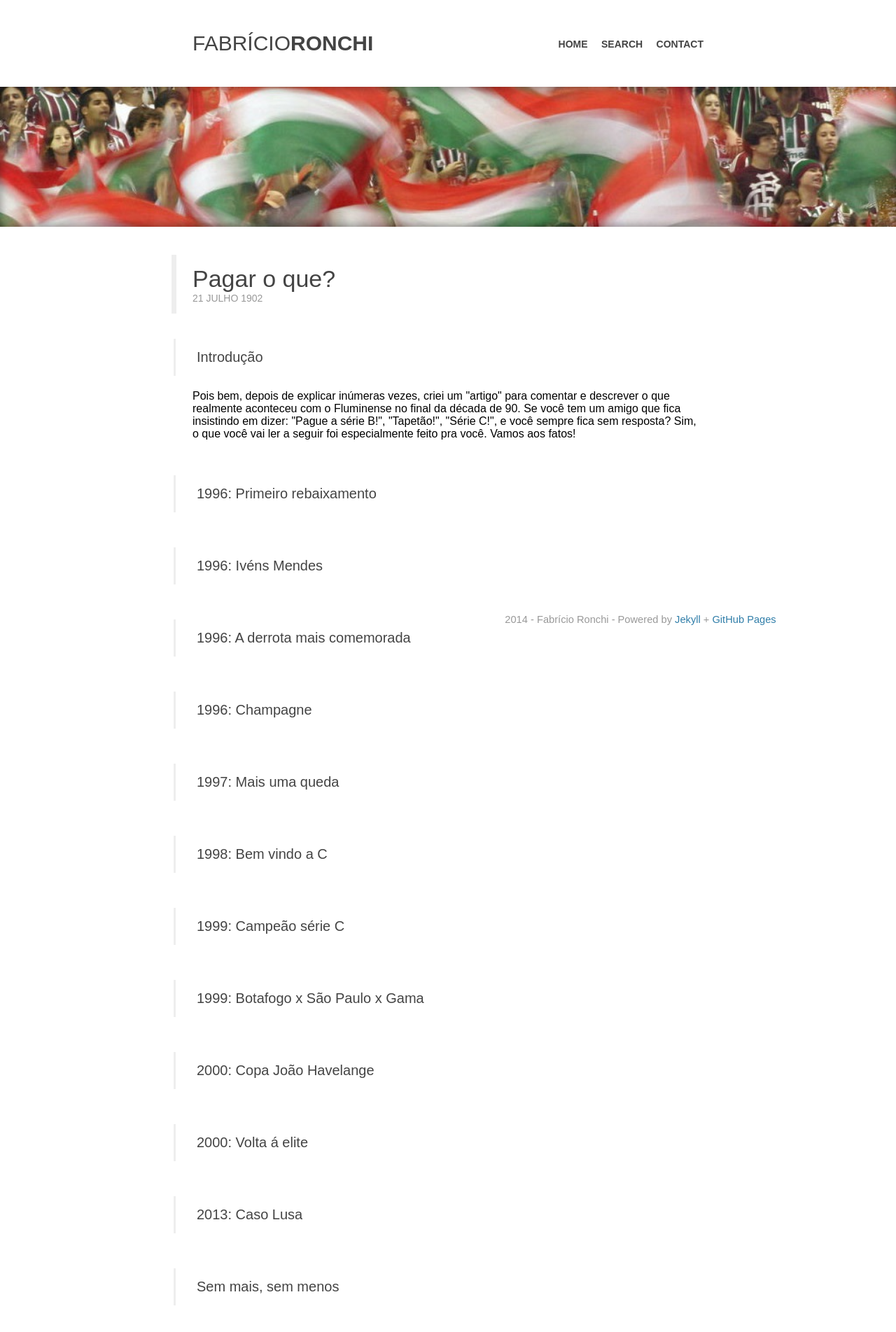
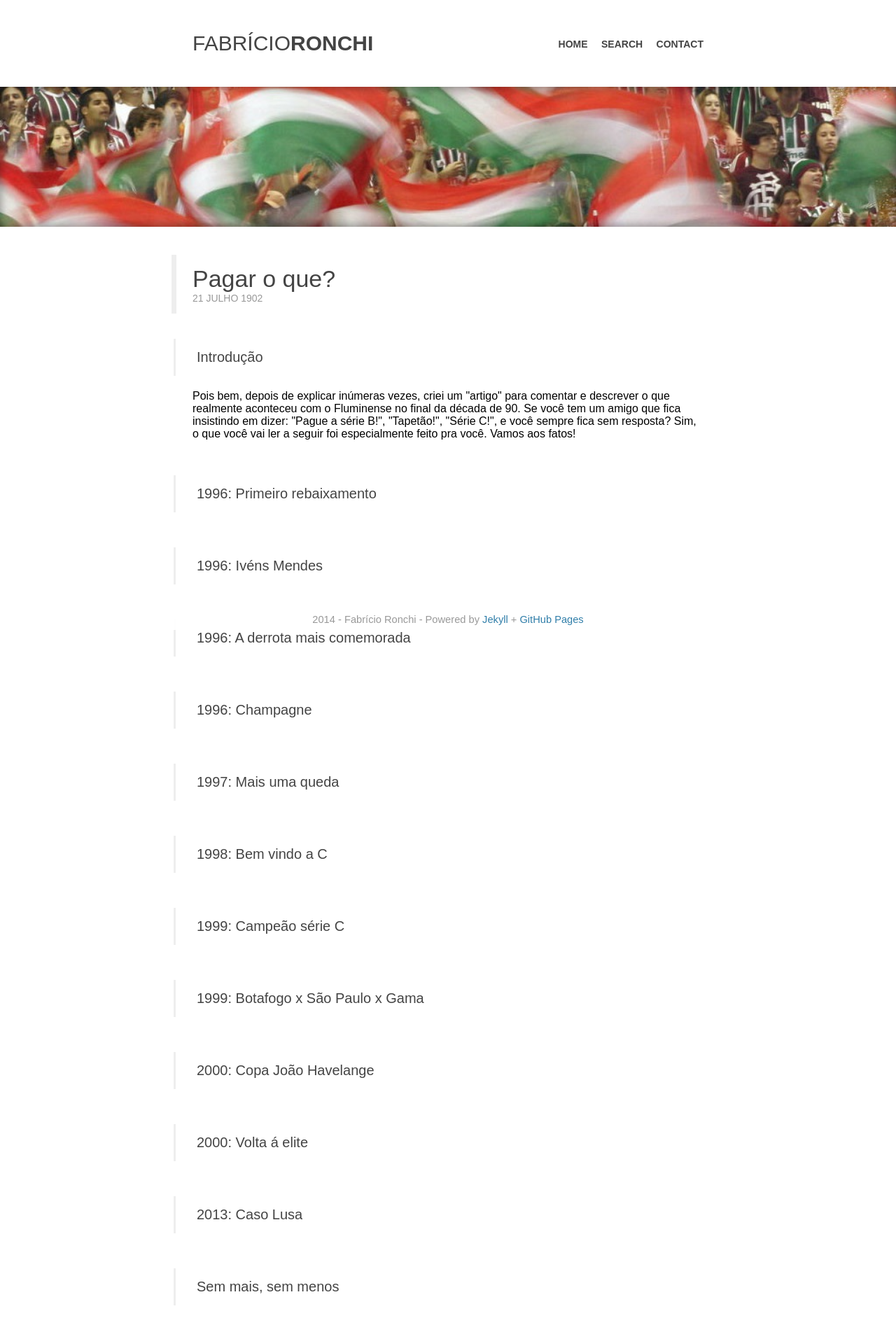
Before and after one commit to fabriciomrkonell/fabriciomrkonell, a Jekyll site: the page built from fluminense/index.html, in a window 1280 px wide. Shown: the whole page at 70% size. Built offline with Jekyll 4.4.1, drawn with Linux system fonts in a browser that asks for light colours; some web fonts are replaced; Markdown is read by kramdown in place of the engine named in the settings; comment, search, counter and statistics services are not loaded.

Commit message:
Teste Título

```diff
--- a/fluminense/index.html
+++ b/fluminense/index.html
@@ -3,7 +3,7 @@
 title: A verdadeira história
 imagem: /img/fundoFluminense.jpg
 ---
-<div class="my-container">
+<div class="my-container post ">
   <div class="post ">
   <h1>Pagar o que?</h1>
   <div class="when">21 Julho 1902</div>
@@ -24,6 +24,7 @@
   <h3>2000: Volta á elite</h3>
   <h3>2013: Caso Lusa</h3>
   <h3>Sem mais, sem menos</h3>
+  </div>
 
   <br/>
   {% include disqus.html %}
```
